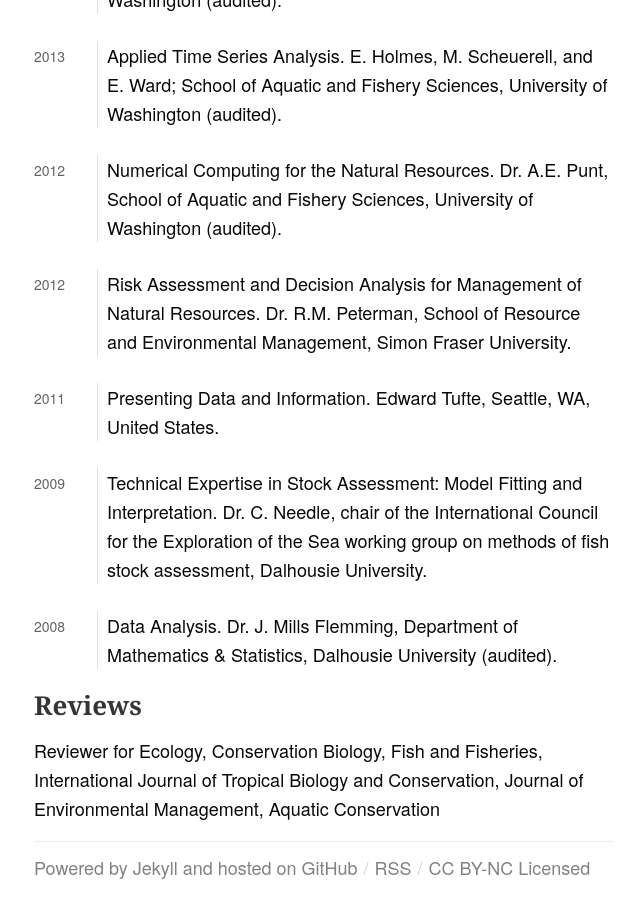
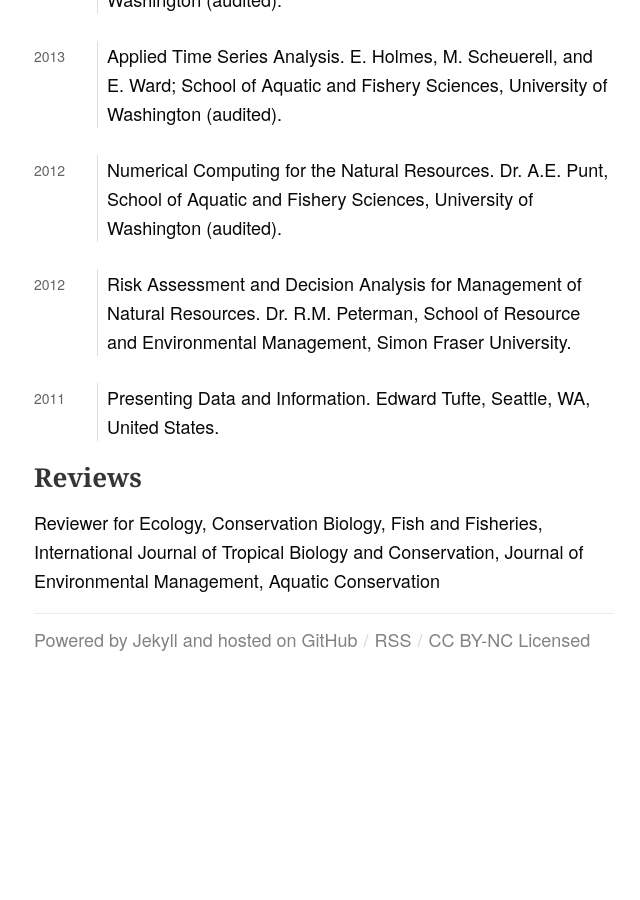
Before and after one commit to seananderson/seananderson.ca, a Jekyll site: the page built from cv.html, in a window 1280 px wide and 900 px high, scrolled down 8645 px. Shown: the whole window, without its empty margins (316-956 px from the left). Built offline with Jekyll 4.4.1, drawn with Linux system fonts in a browser that asks for light colours; Markdown is read by kramdown in place of the engine named in the settings; comment, search, counter and statistics services are not loaded; after the commit the page ends 9317 px from its top, so only the background shows below that.

Commit message:
Remove some courses from CV

```diff
--- a/cv.html
+++ b/cv.html
@@ -238,12 +238,6 @@ title: seananderson.ca
 <dt>2011</dt>
 <dd><p>Presenting Data and Information. Edward Tufte, Seattle, WA, United States.</p>
 </dd>
-<dt>2009</dt>
-<dd><p>Technical Expertise in Stock Assessment: Model Fitting and Interpretation. Dr. C. Needle, chair of the International Council for the Exploration of the Sea working group on methods of fish stock assessment, Dalhousie University.</p>
-</dd>
-<dt>2008</dt>
-<dd><p>Data Analysis. Dr. J. Mills Flemming, Department of Mathematics &amp; Statistics, Dalhousie University (audited).</p>
-</dd>
 </dl>
 <h1 id="reviews">Reviews</h1>
 <p>Reviewer for Ecology, Conservation Biology, Fish and Fisheries, International Journal of Tropical Biology and Conservation, Journal of Environmental Management, Aquatic Conservation</p>
```
Also changed, not shown: AndersonCV.txt (+0 -10 lines), cv-pandoc.md (+0 -10 lines), 1 other file.
